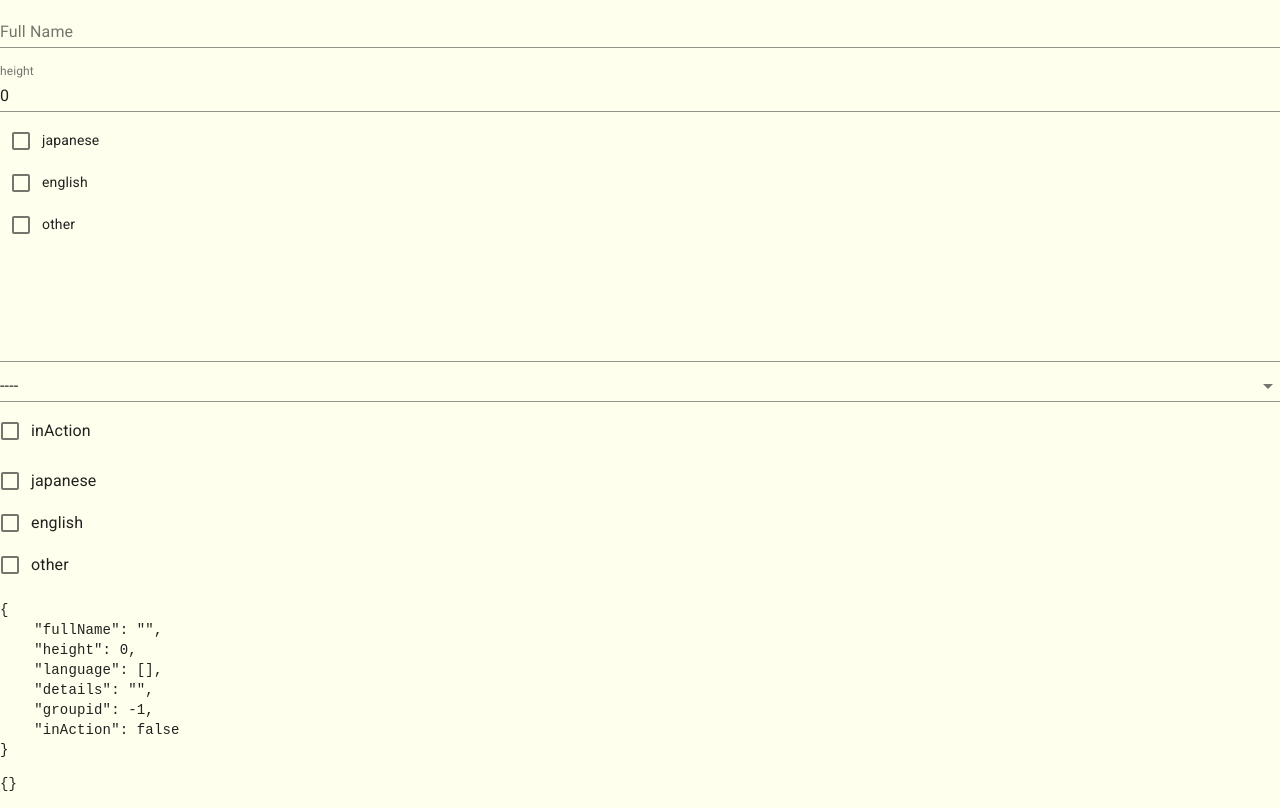
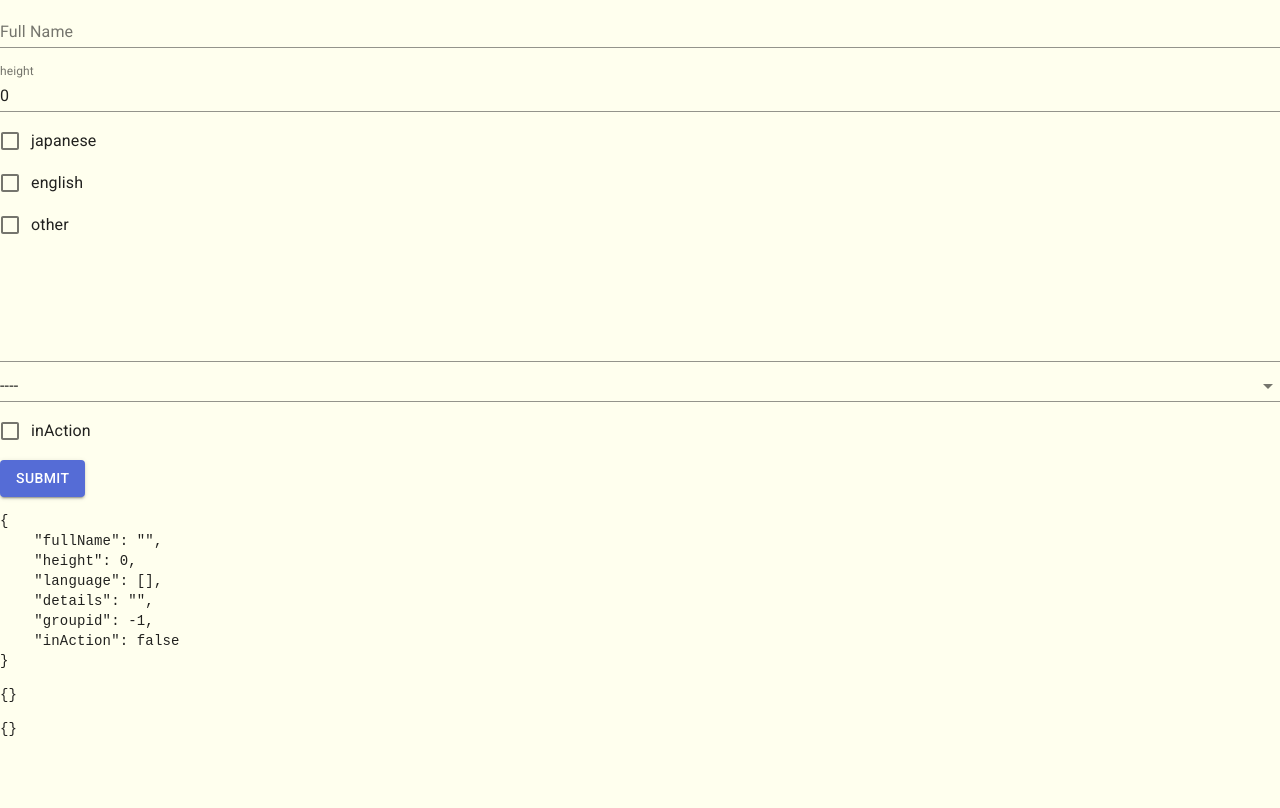
Before and after one commit to naotaroimo/next-app-ts2, a Next.js app: page /formdemo in a window 1280 px wide. Built offline with nearby package versions, Linux system fonts and the light colour scheme.

Commit message:
end:nextjs with typescript:18

```diff
--- a/pages/formdemo.tsx
+++ b/pages/formdemo.tsx
@@ -1,48 +1,56 @@
 import { Form, Formik, Field, useField, ErrorMessage} from 'formik';
-import {Box, Checkbox, FormControlLabel, FormGroup, MenuItem, TextField} from '@material-ui/core';
-import {CheckboxProps} from '@material-ui/core';
+import {Button,TextField, Checkbox,FormControlLabel, CheckboxProps,FormGroup,Box, MenuItem} from '@material-ui/core';
 import { array, boolean, number, object, string, mixed} from 'yup';
-
-
 //Fomikにあてるフォーム用のデータ構造
 import {VtuberDetails} from '../interfaces/vtuberdetails';
-import React from 'react';
 
 //Formik用データ構造初期値
-const initialValues: VtuberDetails ={
+const initialValues: VtuberDetails = {
     fullName: '',
     height: 0,
     language: [],
     details: '',
     groupid: -1,
-   inAction:false
+    inAction: false
 };
 
-const FormDemo = ()=>{
+const FormDemo = () => {
 
    return (
        <div>
             {/*FormikタグにvalidationSchemaプロパティ＋yupを設定 */}
             <Formik
-               validationSchema ={
+                validationSchema={
                     object(
                         {
                             fullName: string().required().min(2).max(16),
                             height: number().required().min(0),
-                        language: array(string().oneOf(['japanese','english','other'])).min(1), //どれか１つを必ずチェック＋チェックボックスの値であること
-                        details:mixed().when('language',{
-                            is: (language:string[]) =>language.find( data => data === 'other' ) , //条件をここに書く
+                            // language: array().oneOf(string().oneOf(['japanese','english'])).required(), //どれか１つを必ずチェック＋チェックボックスの値であること
+                            language: array(string().oneOf(['japanese', 'english', 'other'])).min(1), //どれか１つを必ずチェック＋チェックボックスの値であること
+                            details: mixed().when('language', {
+                                is: (language: string[]) => language.find(data => data === 'other'), //条件をここに書く
                                 then: string().required().min(2), //2文字以上何か記入必須
-                            otherwise:string()
+                                otherwise: string()
                             }),
                             groupid: number().required().min(0).max(5),
-                        inAction: boolean().oneOf([true]), //チェック必須
+                            inAction: boolean().oneOf([true]).required(), //チェック必須
                         }
                     )
                 }
 
-            initialValues={initialValues} onSubmit={ ()=>{} }>
-               {({ values, errors }) => (
+                /* onSubmitにFormikの値をバインド*/
+                initialValues={initialValues} onSubmit={(values, formikHelpers) => {
+                    return new Promise((res, rej) => {
+                        setTimeout(() => {
+                            console.log(values);
+                            console.log(formikHelpers);
+                            console.log('---------');
+                            res();
+                        }, 5000); // submit押下したときにsetTimeoutで5秒後に１回だけ実行させる
+                    })
+                }}>
+
+               {({ values, errors, touched, isSubmitting, isValidating }) => (
                    <Form>
                        <Box mb={2}>
                            <FormGroup>
@@ -55,32 +63,23 @@ const FormDemo = ()=>{
                        <Box mb={1}>
                            <FormGroup>
                                {/* material-uiのtype props でnumber指定 */}
-                           <Field name ="height" as={TextField} type="number" label="height"/>
+                               <Field name="height" as={TextField} type="number" label="height" />
                            </FormGroup>
                        </Box>
 
-                       {/* type でcheckbox指定 */}
+                       {/* カスタムコンポーネントでmaterial-uiとformikの紐づけ */}
                        <Box mb={1}>
                            <FormGroup>
-                            <label>
-                                <Field name ="language" as={Checkbox} value="japanese" />
-                                japanese
-                            </label>
-                            <label>
-                                <Field name ="language" as={Checkbox} value="english" />
-                                english
-                            </label>
-                            <label>
-                                <Field name ="language" as={Checkbox} value="other" label="japanese"/>
-                                other
-                            </label>
+                               <MyCheckbox name="language" value="japanese" label="japanese" />
+                               <MyCheckbox name="language" value="english" label="english" />
+                               <MyCheckbox name="language" value="other" label="other" />
                            </FormGroup>
                        </Box>
 
                        <Box mb={1}>
                            <FormGroup>
                                {/* マルチラインのtextarea相当 */}
-                           <Field name ="details" as={TextField} multiline rows={5}/>
+                               <Field name="details" as={TextField} multiline rows={5} />
                            </FormGroup>
                        </Box>
 
@@ -88,7 +87,7 @@ const FormDemo = ()=>{
                        <Box mb={1}>
                            <FormGroup>
                                {/* textFeildのselect propでセレクトフォームを作成する */}
-                           <Field name ="groupid" as={TextField} select>
+                               <Field name="groupid" as={TextField} select>
                                    <MenuItem value={-1}>----</MenuItem>
                                    <MenuItem value={0}>freelance</MenuItem>
                                    <MenuItem value={1}>VOMS</MenuItem>
@@ -102,23 +101,20 @@ const FormDemo = ()=>{
 
                        <Box mb={1}>
                            <FormGroup>
-                           <MyCheckbox name ="inAction" label="inAction"/>
+                               <MyCheckbox name="inAction" label="inAction" />
                            </FormGroup>
                        </Box>
 
-                       {/* カスタムコンポーネントでmaterial-uiとformikの紐づけ */}
-                       <Box mb={1}>
-                       <FormGroup>
-                           <MyCheckbox name ="language" value="japanese" label="japanese"/>
-                           <MyCheckbox name ="language" value="english" label="english"/>
-                           <MyCheckbox name ="language" value="other" label="other"/>
-                       </FormGroup>
-                       </Box>
+                       {/*ボタン配置*/}
+                       <Button type="submit" variant="contained" color="primary" disabled={isSubmitting || isValidating} >Submit</Button>
 
-                       <pre>{JSON.stringify(values,null,4)}</pre>
+                       <pre>{JSON.stringify(values, null, 4)}</pre>
 
                        {/* バリデーション状況の出力*/}
-                       <pre>{JSON.stringify(errors,null,4)}</pre>
+                       <pre>{JSON.stringify(errors, null, 4)}</pre>
+
+                       {/* touched状況の出力*/}
+                       <pre>{JSON.stringify(touched, null, 4)}</pre>
                    </Form>
                )}
            </Formik>
```
Lines whose indentation alone changed are shown as unchanged.
